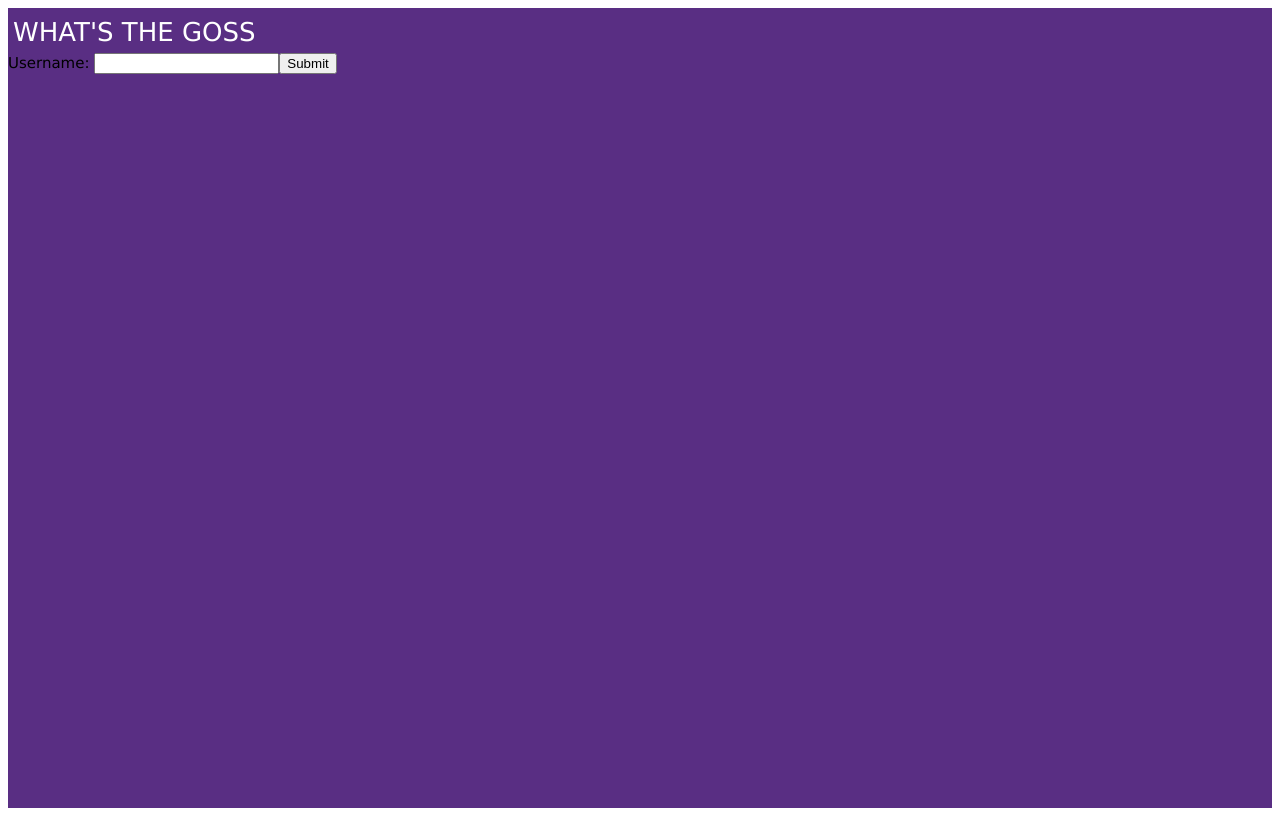
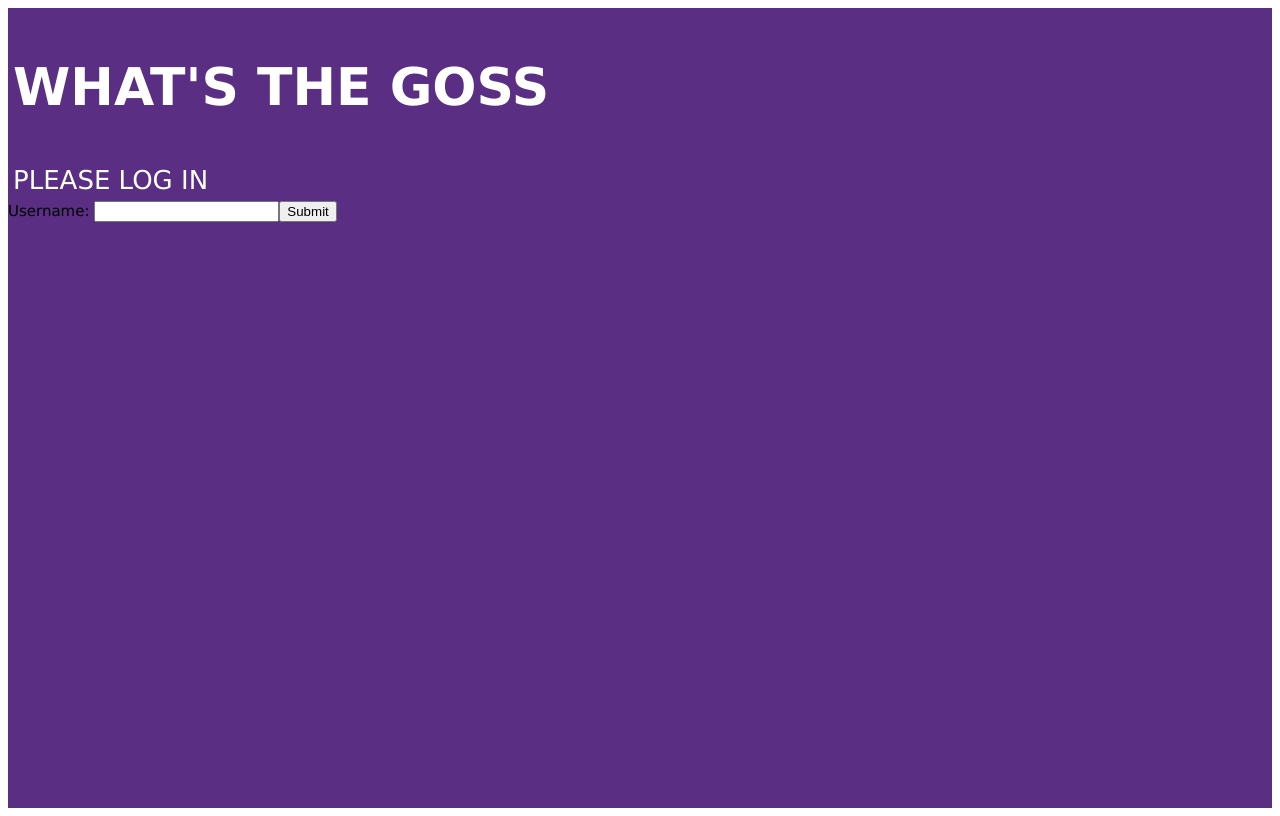
Before and after one commit to emilyjevans/whats-the-goss, a React (Create React App) app: page / in a window 1280 px wide. Built offline with nearby package versions, Linux system fonts and the light colour scheme.

Commit message:
added current user logged in

```diff
--- a/src/App.js
+++ b/src/App.js
@@ -5,6 +5,7 @@ import Articles from "./components/articles";
 import Nav from "./components/Nav.jsx";
 import LoginForm from "./components/LoginForm";
 import SingleArticle from "./components/SingleArticle";
+import UserLoggedIn from "./components/UserLoggedIn";
 import { useContext, useState } from "react";
 import { UserContext } from "./contexts/UserContext";
 
@@ -21,7 +22,10 @@ function App() {
   return (
     <UserContext.Provider value={{ user, setUser, isLoggedIn, setIsLoggedIn }}>
       <div className="App">
-        <header className="App-header">What's The Goss</header>
+        <header className="App-header">
+          <h1>What's The Goss</h1>
+          <UserLoggedIn />{" "}
+        </header>
         <RequireLogin>
           <Nav setTopic={setTopic} />
           <Routes>
--- /dev/null
+++ b/src/components/UserLoggedIn.jsx
@@ -0,0 +1,12 @@
+import React, { useContext } from "react";
+import { UserContext } from "../contexts/UserContext";
+
+const UserLoggedIn = () => {
+  const { user } = useContext(UserContext);
+  if (!user) {
+    return <div>Please log in</div>;
+  }
+  return <div>You are logged in as: {user.username}</div>;
+};
+
+export default UserLoggedIn;
```
Also changed, not shown: 1 other file (tests, documents, lock files or other folders).
